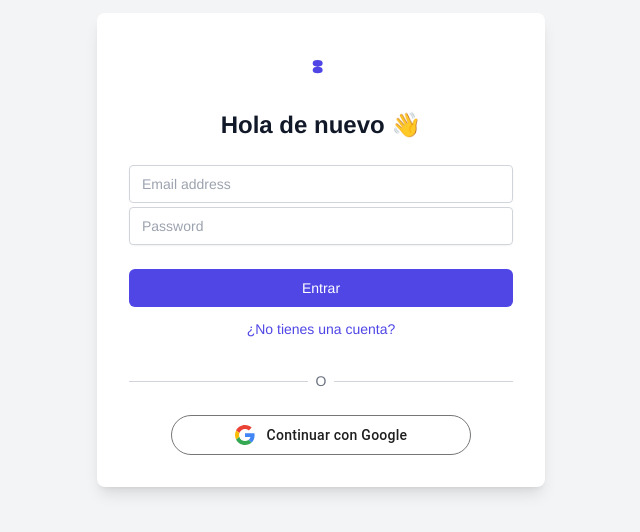
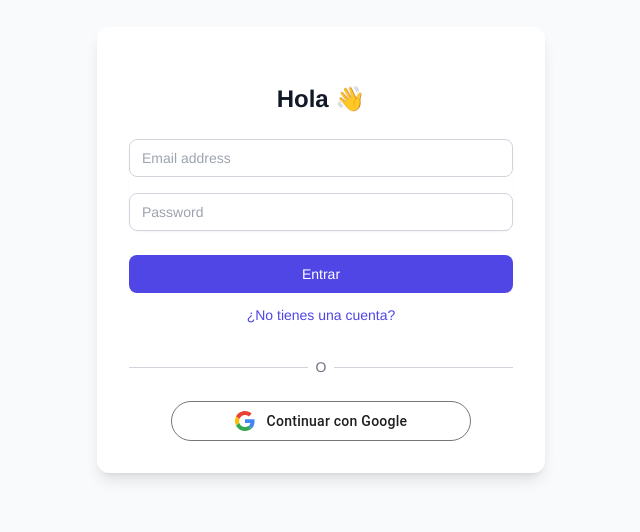
Before and after one commit to thomasconvain/budget-plan, a Vue app: page / in a window 1280 px wide. Shown: the part 150-682 px from the top of the page, without its empty margins (319-959 px from the left). Built offline with nearby package versions, Linux system fonts and the light colour scheme; no server answers; the HTML template or start-up script is replaced by a standard one.

Commit message:
mejoras en ui

```diff
--- a/src/App.vue
+++ b/src/App.vue
@@ -1,9 +1,24 @@
 <template>
-  <router-view />
+  <div class="bg-gray-50 min-h-screen">
+    <div v-if="user">
+      <NavBar />
+    </div>
+    <div class="px-10 md:max-w-4xl m-auto">
+      <router-view />
+    </div>
+  </div>
 </template>
 
-<script>
+<script setup>
+import NavBar from './components/NavBar.vue'
 
+import { useStore } from 'vuex';
+import { computed } from 'vue';
+
+const store = useStore();
+
+// Acceder al getter 'user' del store
+const user = computed(() => store.getters.user);
 </script>
 
 <style>
@@ -11,7 +26,7 @@
   font-family: Avenir, Helvetica, Arial, sans-serif;
   -webkit-font-smoothing: antialiased;
   -moz-osx-font-smoothing: grayscale;
-  text-align: center;
+
   color: #2c3e50;
 }
 </style>
--- a/src/components/CreateGoals.vue
+++ b/src/components/CreateGoals.vue
@@ -1,5 +1,32 @@
 <template>
-  <div>
+  <div class="pt-6">
+    <h1 class="text-2xl font-semibold	mb-4">Tus metas</h1>
+    <div v-if="goals.length > 0" class="max-w-4xl mx-auto bg-white shadow-lg rounded-lg">
+      <ul role="list" class="divide-y divide-gray-200">
+        <li v-for="goal in goals" :key="goal.id">
+          <router-link :to="`/goal/${goal.id}`" class="flex items-center px-4 py-4 hover:bg-gray-50 rounded-lg">
+            <!-- <img class="w-12 h-12 rounded-full" :src="user.image" :alt="user.name"> -->
+            <CurrencyDollarIcon class="h-6 w-6" aria-hidden="true" />
+            <div class="ml-4 flex-1">
+              <p class="text-sm font-medium text-gray-900">{{ goal.title }}</p>
+              <p class="text-sm text-gray-500">{{ goal.description }}</p>
+            </div>
+            <div class="text-right">
+              <p class="text-sm text-gray-500">{{ goal.validUntil }}</p>
+              <p class="text-sm text-gray-500">
+              <!-- <span v-if="user.status === 'online'" class="text-green-500 flex items-center">
+                <svg class="w-2.5 h-2.5 fill-current mr-1" viewBox="0 0 8 8"><circle cx="4" cy="4" r="3"></circle></svg>
+                Online
+              </span> -->
+              <!-- <span v-else>Last seen {{ user.lastSeen }}</span> -->
+              </p>
+            </div>
+          </router-link>
+        </li>
+      </ul>
+    </div>
+    <p v-else>No tienes metas registradas.</p>
+
     <h2>Crear nueva meta</h2>
     <input v-model="title" type="text" placeholder="Título" />
     <textarea v-model="description" placeholder="Descripción"></textarea>
@@ -8,26 +35,15 @@
     <input v-model="validFrom" type="date" placeholder="Válido desde" />
     <input v-model="validUntil" type="date" placeholder="Válido hasta" />
     <button @click="handleSaveGoal">Guardar meta</button>
-
-    <h2>Tus Goals</h2>
-    <ul v-if="goals.length > 0">
-      <li v-for="goal in goals" :key="goal.id">
-        <router-link :to="`/goal/${goal.id}`" class="text-blue-500 underline">
-          {{ goal.title }}: {{ goal.savingGoalAmount }} (desde {{ goal.validFrom }} hasta {{ goal.validUntil }})
-        </router-link>
-      </li>
-    </ul>
-    <p v-else>No tienes metas registradas.</p>
   </div>
 </template>
 
-<script>
+<script setup>
 import { ref, onMounted } from 'vue';
 import { getFirestore, collection, addDoc, getDocs, query, where } from 'firebase/firestore';
 import { getAuth, onAuthStateChanged } from 'firebase/auth';
+import { CurrencyDollarIcon } from '@heroicons/vue/24/outline';
 
-export default {
-  setup() {
 const title = ref('');
 const description = ref('');
 const availableAmount = ref('');
@@ -81,17 +97,4 @@ export default {
     }
   });
 });
-
-    return {
-      title,
-      description,
-      availableAmount,
-      savingGoalAmount,
-      validFrom,
-      validUntil,
-      goals,
-      handleSaveGoal,
-    };
-  },
-};
 </script>
--- a/src/components/HelloWorld.vue
+++ b/src/components/HelloWorld.vue
@@ -1,26 +1,26 @@
 <template>
   <div>
-    <div class="flex items-center justify-center min-h-screen bg-gray-100">
-    <div class="w-full max-w-md p-8 space-y-6 bg-white shadow-lg rounded-lg">
+    <div class="flex items-center justify-center min-h-screen">
+    <div class="w-full max-w-md p-8 space-y-6 bg-white shadow-lg rounded-xl">
       <div class="flex justify-center">
-        <svg class="w-10 h-10 text-indigo-600" xmlns="http://www.w3.org/2000/svg" fill="none" viewBox="0 0 24 24" stroke="currentColor">
+        <!-- <svg class="w-10 h-10 text-indigo-600" xmlns="http://www.w3.org/2000/svg" fill="none" viewBox="0 0 24 24" stroke="currentColor">
           <path stroke-linecap="round" stroke-linejoin="round" stroke-width="2" d="M12 11c0 .552-.895 1-2 1s-2-.448-2-1 .895-1 2-1 2 .448 2 1zm0 4c0 .552-.895 1-2 1s-2-.448-2-1 .895-1 2-1 2 .448 2 1z"/>
-        </svg>
+        </svg> -->
       </div>
-      <h2 v-if="!isSignup" class="text-2xl font-bold text-center text-gray-900">Hola de nuevo 👋</h2>
+      <h2 v-if="!isSignup" class="text-2xl font-bold text-center text-gray-900">Hola 👋</h2>
       <h2 v-else class="text-2xl font-bold text-center text-gray-900">Crea una cuenta</h2>
       <form v-if="!isSignup" class="mt-8 space-y-6" @submit.prevent="loginWithEmail">
-        <div class="rounded-md shadow-sm">
+        <div class="rounded-xl shadow-sm">
           <div>
             <label for="email-address" class="sr-only">Email</label>
             <input v-model="email" id="email-address" name="email" type="email" autocomplete="email" required
-                   class="block w-full px-3 py-2 border border-gray-300 rounded focus:outline-none focus:ring-indigo-500 focus:border-indigo-500 sm:text-sm"
+                   class="block w-full px-3 py-2 border border-gray-300 rounded-lg focus:outline-none focus:ring-indigo-500 focus:border-indigo-500 sm:text-sm"
                    placeholder="Email address">
           </div>
-          <div class="mt-1">
+          <div class="mt-4">
             <label for="password" class="sr-only">Clave</label>
             <input v-model="password" id="password" name="password" type="password" autocomplete="current-password" required
-                   class="block w-full px-3 py-2 border border-gray-300 rounded focus:outline-none focus:ring-indigo-500 focus:border-indigo-500 sm:text-sm"
+                   class="block w-full px-3 py-2 border border-gray-300 rounded-lg focus:outline-none focus:ring-indigo-500 focus:border-indigo-500 sm:text-sm"
                    placeholder="Password">
             <p v-if="error">{{ error }}</p>
           </div>
@@ -28,12 +28,12 @@
 
         <div>
           <button type="submit"
-                  class="relative flex justify-center w-full px-4 py-2 text-sm font-medium text-white bg-indigo-600 border border-transparent rounded-md group hover:bg-indigo-700 focus:outline-none focus:ring-2 focus:ring-offset-2 focus:ring-indigo-500">
+                  class="relative flex justify-center w-full px-4 py-2 text-sm font-medium text-white bg-indigo-600 border border-transparent rounded-lg group hover:bg-indigo-700 focus:outline-none focus:ring-2 focus:ring-offset-2 focus:ring-indigo-500">
             Entrar
           </button>
           <button
             @click="isSignup = true"
-            class="relative flex justify-center w-full mt-1 px-4 py-2 text-sm font-medium text-indigo-600 bg-transparent rounded-md group hover:bg-indigo-100 focus:outline-none focus:ring-2 focus:ring-offset-2 focus:ring-indigo-500">
+            class="relative flex justify-center w-full mt-1 px-4 py-2 text-sm font-medium text-indigo-600 bg-transparent rounded-lg group hover:bg-indigo-100 focus:outline-none focus:ring-2 focus:ring-offset-2 focus:ring-indigo-500">
             ¿No tienes una cuenta?
           </button>
         </div>
@@ -47,7 +47,7 @@
           </div>
         </div>
 
-        <div class="grid grid-cols-1 gap-3">
+        <div class="flex justify-center">
           <div>
             <button @click="signIn" class="gsi-material-button" style="width:300px">
               <div class="gsi-material-button-state"></div>
@@ -71,7 +71,7 @@
       <div v-else>
         <SignUp />
         <button @click="isSignup = false"
-                  class="relative flex justify-center w-full mt-1 px-4 py-2 text-sm font-medium text-indigo-600 bg-transparent rounded-md group hover:bg-indigo-100 focus:outline-none focus:ring-2 focus:ring-offset-2 focus:ring-indigo-500">
+                  class="relative flex justify-center w-full mt-1 px-4 py-2 text-sm font-medium text-indigo-600 bg-transparent rounded-lg group hover:bg-indigo-100 focus:outline-none focus:ring-2 focus:ring-offset-2 focus:ring-indigo-500">
             Volver
           </button>
       </div>
--- a/src/components/NavBar.vue
+++ b/src/components/NavBar.vue
@@ -1,5 +1,5 @@
 <template>
-  <Disclosure as="nav" class="bg-gray-800" v-slot="{ open }">
+  <Disclosure as="nav" class="bg-white border-b border-grey" v-slot="{ open }">
     <div class="mx-auto max-w-7xl px-2 sm:px-6 lg:px-8">
       <div class="relative flex h-16 items-center justify-between">
         <div class="absolute inset-y-0 left-0 flex items-center sm:hidden">
@@ -34,7 +34,7 @@
               <MenuButton class="relative flex rounded-full bg-gray-800 text-sm focus:outline-none focus:ring-2 focus:ring-white focus:ring-offset-2 focus:ring-offset-gray-800">
                 <span class="absolute -inset-1.5" />
                 <span class="sr-only">Open user menu</span>
-                <img class="h-8 w-8 rounded-full" :src="user.photoURL" alt="" />
+                <img class="h-8 w-8 rounded-full" :src="user?.photoURL ? user?.photoURL : defaultPhotoUrl" alt="" />
               </MenuButton>
             </div>
             <transition enter-active-class="transition ease-out duration-100" enter-from-class="transform opacity-0 scale-95" enter-to-class="transform opacity-100 scale-100" leave-active-class="transition ease-in duration-75" leave-from-class="transform opacity-100 scale-100" leave-to-class="transform opacity-0 scale-95">
@@ -46,12 +46,12 @@
                   <a href="#" :class="[active ? 'bg-gray-100' : '', 'block px-4 py-2 text-sm text-gray-700']">Settings</a>
                 </MenuItem> -->
                 <MenuItem v-slot="{ active }">
-                  <a @click="logout" :class="[active ? 'bg-gray-100' : '', 'block px-4 py-2 text-sm text-gray-700']">Sign out</a>
+                  <a @click="logout" :class="[active ? 'bg-gray-100 cursor-pointer' : '', 'block px-4 py-2 text-sm text-gray-700']">Salir</a>
                 </MenuItem>
               </MenuItems>
             </transition>
           </Menu>
-          <p class="ml-4 text-gray-400 hover:text-white">{{ user.displayName }}</p>
+          <p class="ml-4 text-gray-400 hover:text-gray-500">{{ user?.displayName }}</p>
         </div>
       </div>
     </div>
@@ -70,6 +70,8 @@ import { Bars3Icon, XMarkIcon } from '@heroicons/vue/24/outline'
 import { useStore } from 'vuex';
 import { computed } from 'vue';
 
+const defaultPhotoUrl = 'https://images.unsplash.com/photo-1706606999710-72658165a73d?q=80&w=1935&auto=format&fit=crop&ixlib=rb-4.0.3&ixid=M3wxMjA3fDB8MHxwaG90by1wYWdlfHx8fGVufDB8fHx8fA%3D%3D'
+
 const store = useStore();
 
 // Acceder al getter 'user' del store
--- a/src/components/SignUp.vue
+++ b/src/components/SignUp.vue
@@ -4,18 +4,18 @@
       <input
         v-model="email"
         type="email"
-        class="block w-full px-3 py-2 border border-gray-300 rounded focus:outline-none focus:ring-indigo-500 focus:border-indigo-500 sm:text-sm"
+        class="block w-full px-3 py-2 border border-gray-300 rounded-lg focus:outline-none focus:ring-indigo-500 focus:border-indigo-500 sm:text-sm"
         placeholder="Email"
         required />
       <input
         v-model="password"
         type="password"
-        class="mt-1 block w-full px-3 py-2 border border-gray-300 rounded focus:outline-none focus:ring-indigo-500 focus:border-indigo-500 sm:text-sm"
+        class="mt-4 block w-full px-3 py-2 border border-gray-300 rounded-lg focus:outline-none focus:ring-indigo-500 focus:border-indigo-500 sm:text-sm"
         placeholder="Clave"
         required />
       <button
         type="submit"
-        class="mt-4 relative flex justify-center w-full px-4 py-2 text-sm font-medium text-white bg-indigo-600 border border-transparent rounded-md group hover:bg-indigo-700 focus:outline-none focus:ring-2 focus:ring-offset-2 focus:ring-indigo-500">
+        class="mt-4 relative flex justify-center w-full px-4 py-2 text-sm font-medium text-white bg-indigo-600 border border-transparent rounded-lg group hover:bg-indigo-700 focus:outline-none focus:ring-2 focus:ring-offset-2 focus:ring-indigo-500">
         Registrarse
       </button>
     </form>
--- a/src/components/UserPaymentsList.vue
+++ b/src/components/UserPaymentsList.vue
@@ -1,6 +1,6 @@
 <template>
   <div>
-    <h2>Registrar Pago</h2>
+    <!-- <h2>Registrar Pago</h2>
     <input v-model="amount" type="number" placeholder="Ingresa el monto" />
     <input v-model="category" type="text" placeholder="Ingresa la categoría" />
 
@@ -30,7 +30,7 @@
         </tr>
       </tbody>
     </table>
-    <p v-else>No tienes pagos registrados.</p>
+    <p v-else>No tienes pagos registrados.</p> -->
   </div>
 </template>
 
--- a/src/views/Home.vue
+++ b/src/views/Home.vue
@@ -3,8 +3,7 @@
     <HelloWorld />
   </div>
   <div v-if="user">
-    <NavBar />
-     <!-- <UserDirecction /> -->
+    <!-- <UserDirecction /> -->
     <UserPaymentsList />
     <CreateGoals />
   </div>
@@ -12,7 +11,6 @@
 
 <script>
 import HelloWorld from '../components/HelloWorld.vue'
-import NavBar from '../components/NavBar.vue'
 // import UserDirecction from '../components/UserDirection.vue'
 import UserPaymentsList from '../components/UserPaymentsList.vue'
 import CreateGoals from '../components/CreateGoals.vue'
@@ -22,7 +20,6 @@ export default {
   name: 'App',
   components: {
     HelloWorld,
-    NavBar,
     // UserDirecction,
     UserPaymentsList,
     CreateGoals
```
Lines whose indentation alone changed are shown as unchanged.
